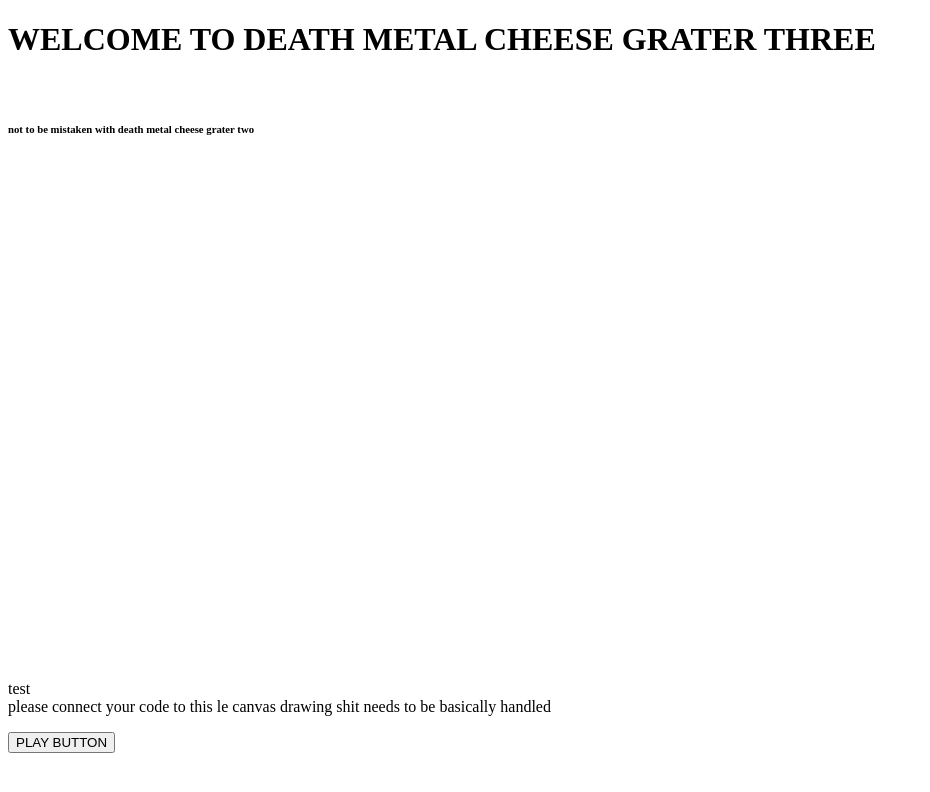
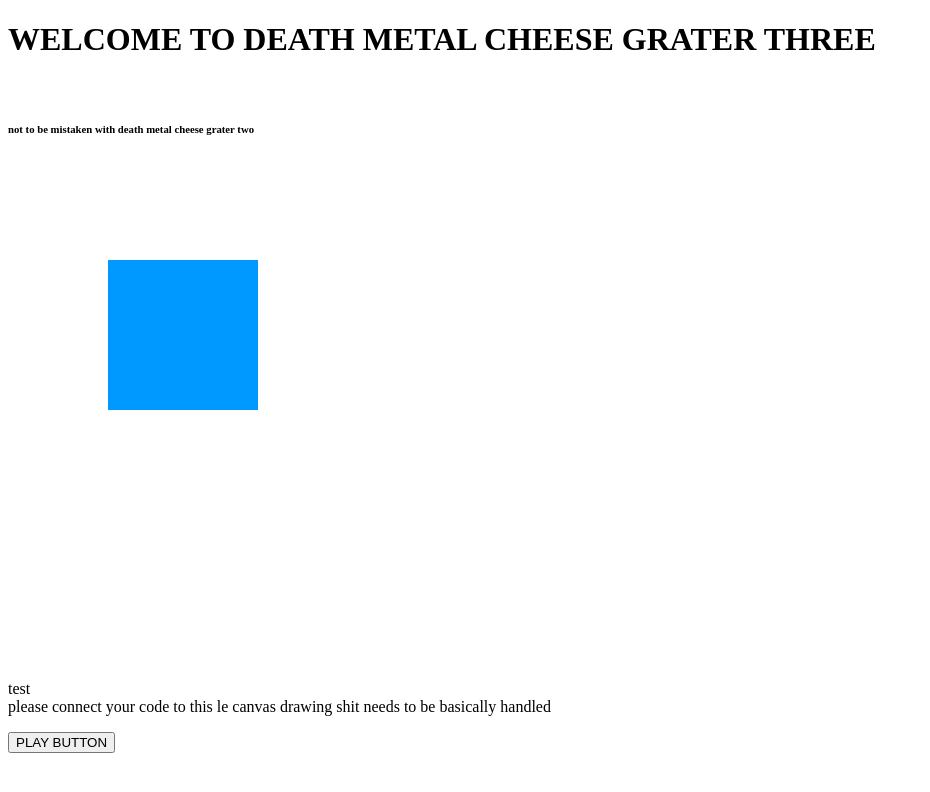
Before and after one commit to Harvard-Westlake/DMCG-III, a plain HTML site: page gamefiles/index.html in a window 1280 px wide. Shown: the whole page, without its empty margins (0-930 px from the left). Drawn offline with Linux system fonts and the light colour scheme.

Commit message:
code like basically works
very jank though more work needed

```diff
--- /dev/null
+++ b/gamefiles/Level.js
@@ -0,0 +1,91 @@
+class Level {
+
+  constructor(platforms, traps, cheeses) {
+    this.platforms = platforms;
+    this.traps = traps;
+    this.cheeses = cheeses;
+  }
+
+  //draws every object stored in this Level onto the HTML canvas
+  drawAllObjects(context) {
+    for (var i = 0; i < 1; i++) {
+      let xStart = lev1.platforms[i].getX();
+      console.log("Called the platform X getter!");
+      let yStart = lev1.platforms[i].getY();
+      console.log("Called the platform Y getter!");
+      let xLength = lev1.platforms[i].getWidth();
+      console.log("Called the platform Width getter!");
+      let yHeight = lev1.platforms[i].getHeight();
+      console.log("Called the platform Height getter!");
+      context.save();
+      context.beginPath();
+      context.fillRect(xStart, yStart, xStart + xLength, yStart + yHeight);
+      context.restore();
+      context.save();
+    }
+    /*
+    for (var i = 0; i < lev1.traps.length; i++) {
+      let xStart = traps[i].getX();
+      console.log("Called the trap X getter!");
+      let yStart = traps[i].getY();
+      console.log("Called the trap Y getter!");
+      let xLength = traps[i].getWidth();
+      console.log("Called the trap Width getter!");
+      let yHeight = traps[i].getHeight();
+      console.log("Called the trap Height getter!");
+      ctx.save();
+      ctx.beginPath();
+      ctx.fillStyle = "#F00000";
+      ctx.fillRect(xStart, yStart, xStart + xLength, yStart + yHeight);
+      ctx.restore();
+      ctx.save();
+    }
+
+    for (var i = 0; i < lev1.cheeses.length; i++) {
+      let xStart = cheeses[i].getX();
+      console.log("Called the cheese X getter!");
+      let yStart = cheeses[i].getY();
+      console.log("Called the cheese Y getter!");
+      let xLength = cheeses[i].getWidth();
+      console.log("Called the cheese Width getter!");
+      let yHeight = cheeses[i].getHeight();
+      console.log("Called the cheese Height getter!");
+      ctx.save();
+      ctx.beginPath();
+      ctx.fillStyle = "#FF0000";
+      ctx.fillRect(xStart, yStart, xStart + xLength, yStart + yHeight);
+      ctx.restore();
+      ctx.save();
+    }
+    */
+  }
+
+  //interfaces with user machine to refresh as fast as possible
+  initializeAnimation() {
+    window.requestAnimationFrame(this.draw);
+  }
+
+  //interfaces with website to connect to game Canvas
+  draw() {
+    var ctx = document.getElementById('canvas').getContext('2d');
+    console.log(ctx);
+
+    ctx.globalCompositeOperation = 'destination-over';
+    ctx.clearRect(0, 0, 900, 700); // clear canvas
+
+    // Figure out what pen we wanna draw with
+    ctx.fillStyle = 'rgba(0, 153, 255, 1)';
+    ctx.strokeStyle = 'rgba(0, 153, 255, 0.4)';
+
+    ctx.save();
+    ctx.lineWidth = 6;
+    console.log(ctx);
+    lev1.drawAllObjects(ctx);
+    ctx.restore();
+
+
+    // Call draw when the website is ready
+    window.requestAnimationFrame(lev1.draw);
+  }
+
+}
--- a/index.html
+++ b/gamefiles/index.html
@@ -4,7 +4,16 @@
 
   <head>
     <!-- please link your code in this area; do not link elsewhere --->
-    <script> </script>
+    <script type = "text/javascript" src="Level.js"> </script>
+    <script src="Platform.js"> </script>
+    <script src = "TrapClass.js"> </script>
+    <script>
+    var plat1 = [ new Platform(100,100,50,50, false)];
+    var ches1 = null;
+    var trap1 = null;
+    var lev1 = new Level (plat1, trap1, ches1);
+    lev1.initializeAnimation();
+    </script>
     <!-- please link the website stylesheet in this tag; do not link elsewhere --->
     <link>
   </head>
@@ -16,7 +25,7 @@
 
     <h6> not to be mistaken with death metal cheese grater two </h6>
     <!-- this is where the game will be animated onto; start button included in this skeleton --->
-    <canvas width = "300" height = "500"> </canvas>
+    <canvas id="canvas" width="900" height="500" class = one></canvas>
     <p> test <br /> please connect your code to this le canvas drawing shit needs to be basically handled </p>
     <button type = "button"> PLAY BUTTON </button>
 
```
Also changed, not shown: WEBSITE CODE AND DEVELOPMENT/gamefiles/Level.js (deleted, +0 -52 lines).
